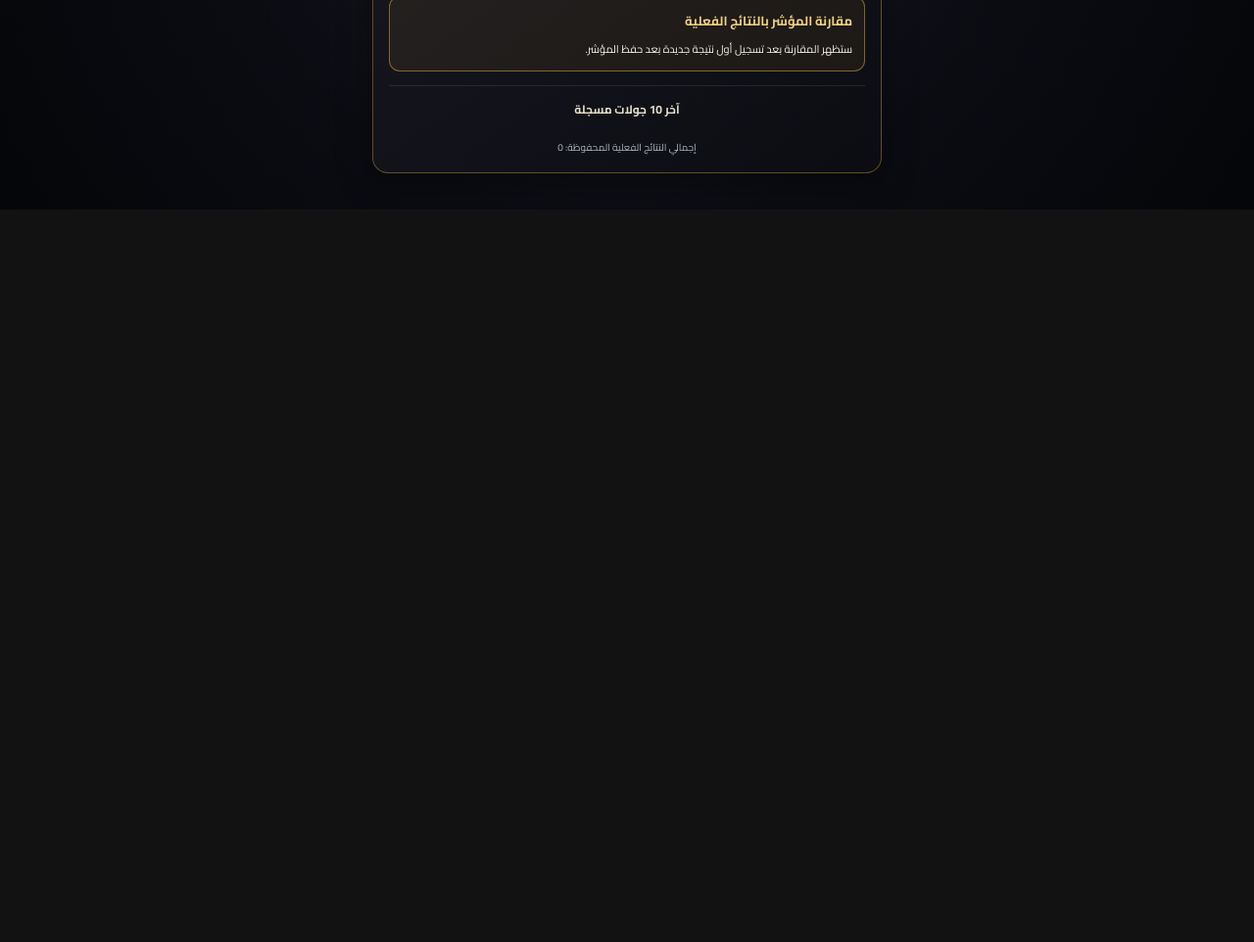
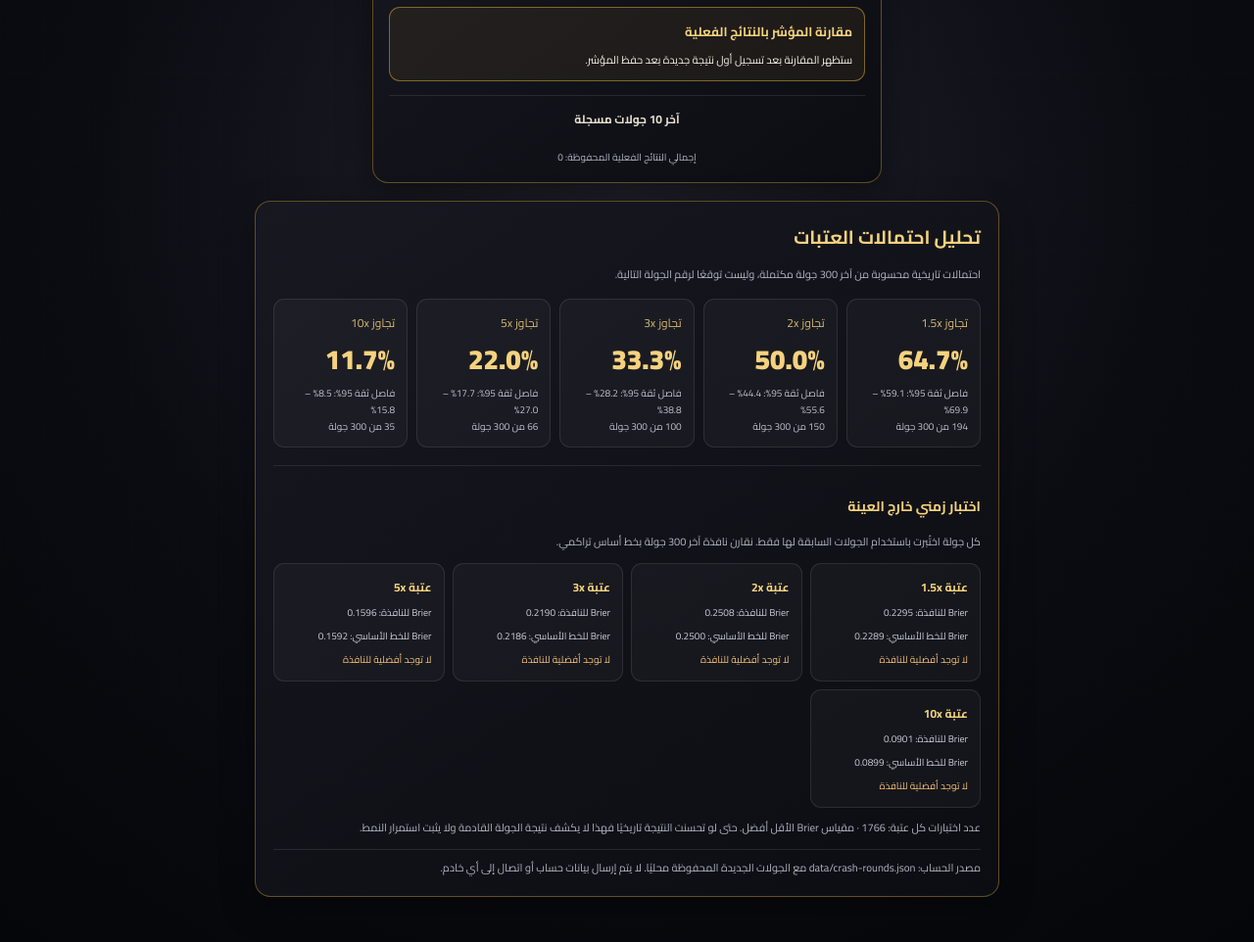
Before and after one commit to AMIRSLAMA/Crash-Predictor, a browser extension: page index.html in a window 1280 px wide. Shown: the part 586-1548 px from the top of the page at 98% size. Before the commit the page ends 800 px from the top, so only its background shows below. Drawn offline with Linux system fonts and the light colour scheme.

Commit message:
Integrate probability and walk-forward dashboard

```diff
--- a/index.html
+++ b/index.html
@@ -4,7 +4,7 @@
 <meta charset="utf-8"><meta name="viewport" content="width=device-width,initial-scale=1,viewport-fit=cover">
 <meta name="theme-color" content="#08090d"><meta http-equiv="Cache-Control" content="no-cache, no-store, must-revalidate"><meta http-equiv="Pragma" content="no-cache"><meta http-equiv="Expires" content="0">
 <title>Crash Predictor | RAFALE EDITION</title>
-<link rel="stylesheet" href="styles.css?v=20261116-12">
+<link rel="stylesheet" href="styles.css?v=20261116-12">\n<link rel="stylesheet" href="probability.css?v=20261121-1">
 <style>
 /* Rafale edition: aircraft restored, prediction and action grouped in a single ring. */
 .topbar,.eyebrow,.flight,.prediction-label,.status,#autoThreshold,.subnote,footer,.disclaimer{display:flex!important}.eyebrow,.prediction-label,.status,#autoThreshold,.subnote,.disclaimer{display:block!important}.flight{display:flex!important}
@@ -95,5 +95,5 @@ body{min-height:100svh;overflow-x:hidden}
 </main>
 <footer hidden><span class="crown">♛</span><strong>Eng Amir Salama</strong><small>DEVELOPER</small></footer>
 <div class="disclaimer" hidden>مؤشر إحصائي تجريبي وليس توقعًا مؤكدًا.</div>
-<script src="analytics.js?v=20261116-9"></script><script src="decoder.js?v=20261116-9"></script><script src="collector.js?v=20261116-9"></script><script src="app.js?v=20261116-15"></script><script src="live-lab.js?v=20261116-9"></script>
+<script src="analytics.js?v=20261116-9"></script><script src="probability.js?v=20261121-1"></script><script src="decoder.js?v=20261116-9"></script><script src="collector.js?v=20261116-9"></script><script src="app.js?v=20261116-15"></script><script src="live-lab.js?v=20261116-9"></script><script src="probability-dashboard.js?v=20261121-1"></script>
 </body></html>
```
